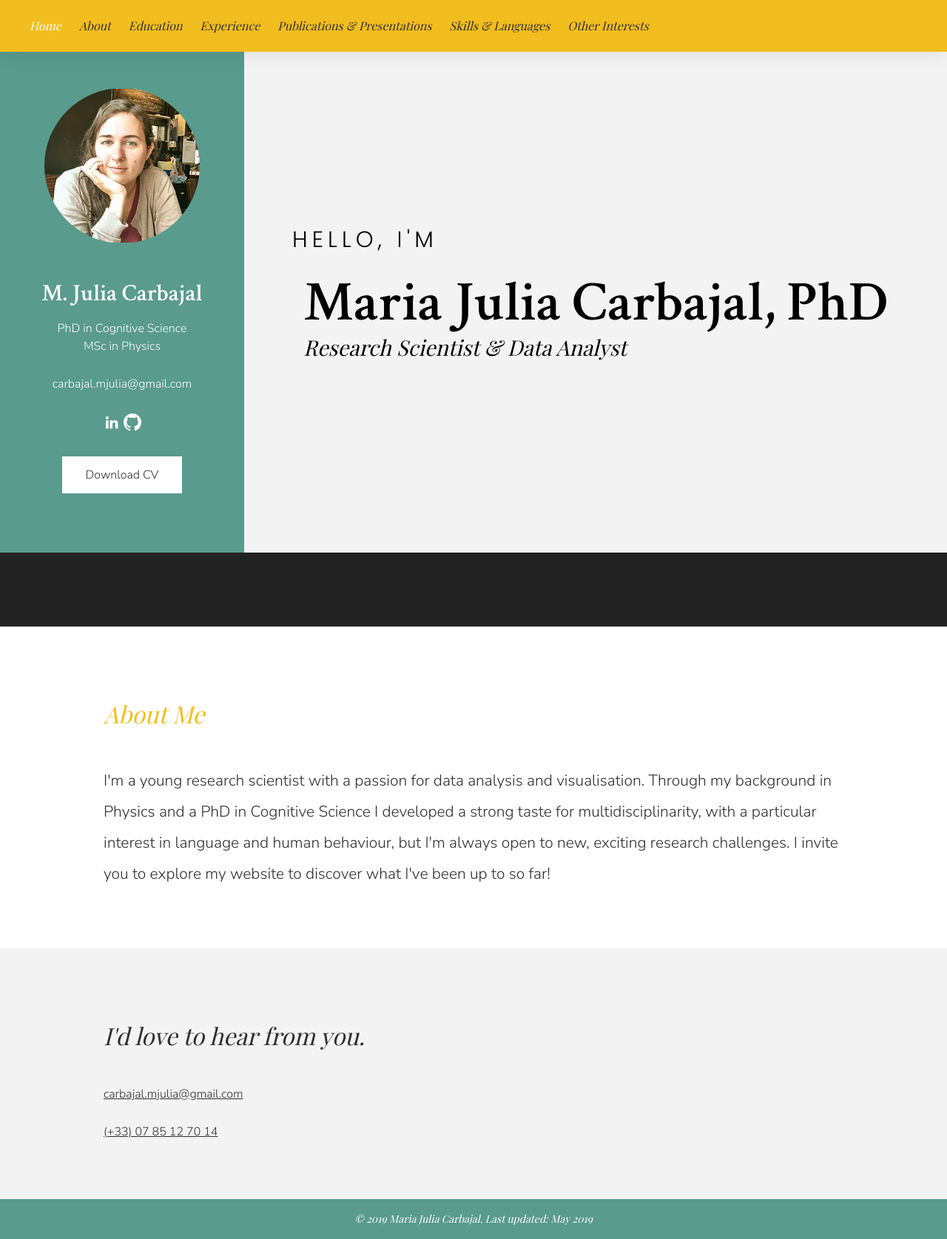
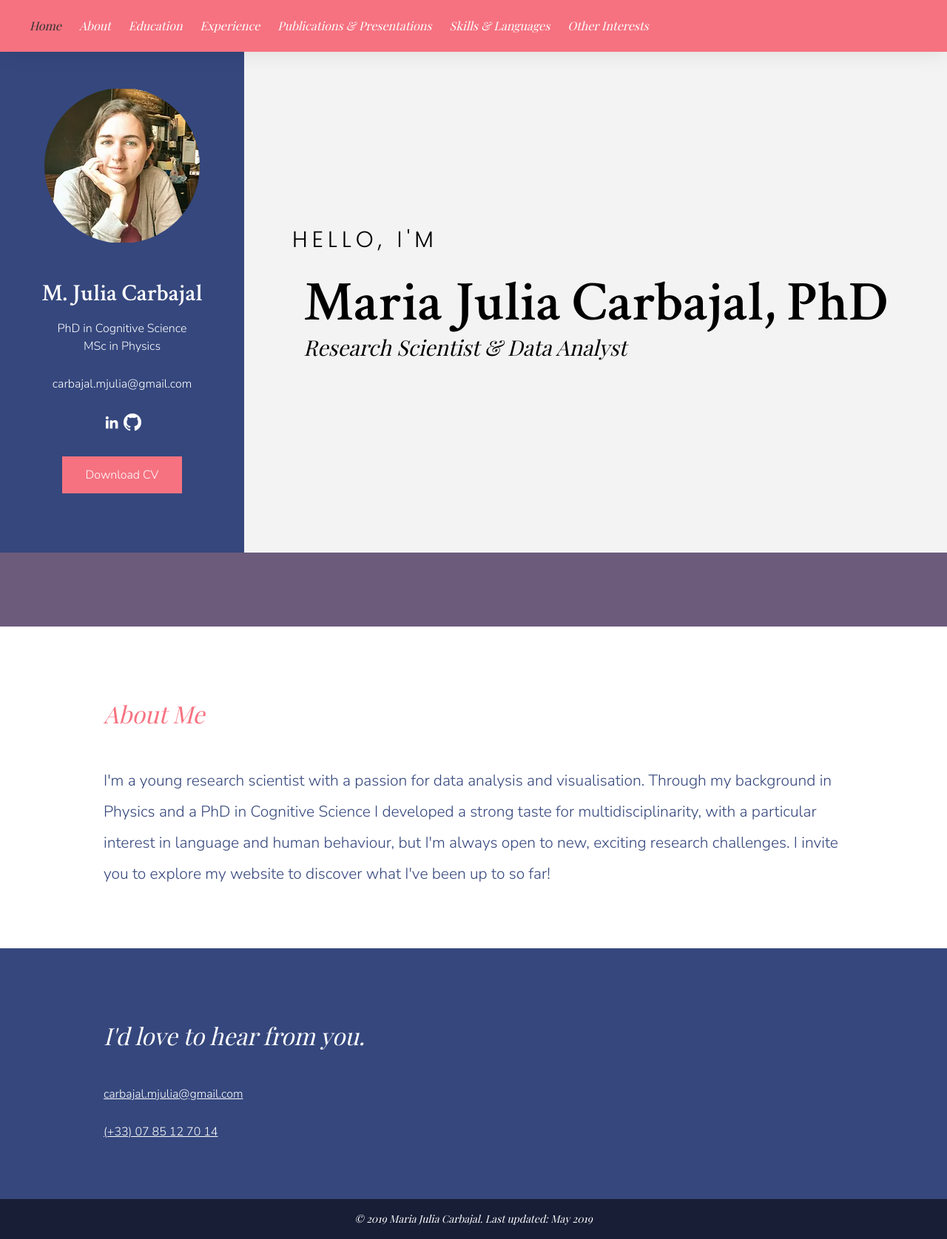
Before and after one commit to basaringaron/julie-website, a Jekyll site: the page built from _source/index.html, in a window 1280 px wide. Shown: the whole page at 74% size. Built offline with Jekyll 4.4.1, drawn with Linux system fonts in a browser that asks for light colours; some web fonts are replaced.

Commit message:
Themified colors

```diff
--- /dev/null
+++ b/_source/_sass/themes/_brasil.scss
@@ -0,0 +1,28 @@
+$charcoal: #2F2F30;
+$yellow: #F2BD1E;
+$teal: #599B8D;
+$light-gray: #F3F3F3;
+
+$button-color: $charcoal;
+$button-bg: white;
+$button-active-bg: $yellow;
+$button-active-color: white;
+
+$nav-bg: $yellow;
+$nav-link-color: $charcoal;
+$nav-link-active-color: $charcoal;
+
+$hero-section-border-bottom-color: $charcoal;
+$hero-bg: $light-gray;
+$hero-color: black;
+$hero-sidebar-bg: $teal;
+$hero-sidebar-color: white;
+
+$page-section-color: $charcoal;
+$page-section-heading-color: $yellow;
+$page-section-bg-alt: $light-gray;
+$page-section-color-alt: $charcoal;
+$page-section-heading-color-alt: $charcoal;
+
+$footer-bg: $teal;
+$footer-color: white;
--- /dev/null
+++ b/_source/_sass/themes/_sunset.scss
@@ -0,0 +1,31 @@
+$pink: #F67280;
+$blue: #35477D;
+$dark-blue: darken($blue, 20);
+$purple: #6C5B7B;
+$dark-pink: #C06C84;
+$gray: #313131;
+$light-gray: #F3F3F3;
+
+$button-bg: $pink;
+$button-color: white;
+$button-active-bg: white;
+$button-active-color: $pink;
+
+$nav-bg: $pink;
+$nav-link-color: white;
+$nav-link-active-color: $gray;
+
+$hero-section-border-bottom-color: $purple;
+$hero-bg: $light-gray;
+$hero-color: black;
+$hero-sidebar-bg: $blue;
+$hero-sidebar-color: white;
+
+$page-section-color: $blue;
+$page-section-heading-color: $pink;
+$page-section-bg-alt: $blue;
+$page-section-color-alt: white;
+$page-section-heading-color-alt: white;
+
+$footer-bg: $dark-blue;
+$footer-color: white;
--- a/_source/css/style.scss
+++ b/_source/css/style.scss
@@ -1,13 +1,9 @@
 ---
 # This section (Yaml) is required by Jekyll
 ---
-@import 'reset';
-
-// Colors
-$charcoal: #2F2F30;
-$yellow: #F2BD1E;
-$teal: #599B8D;
-$light-gray: #F3F3F3;
+@import "reset";
+//@import "themes/brasil";
+@import "themes/sunset";
 
 // Fonts
 $crimson-text: 'Crimson Text', serif;
@@ -16,7 +12,6 @@ $poppins: 'Poppins', sans-serif;
 $nunito: 'Nunito Sans', sans-serif;
 
 $nav-height: 70px;
-$nav-bg: $yellow;
 
 $nav-break-point: 900px;
 $hero-break-point: 800px;
@@ -52,9 +47,9 @@ strong {
 }
 
 .button {
-	background-color: white;
+	background-color: $button-bg;
 	padding: 1em 2em;
-	color: $charcoal !important;
+	color: $button-color !important;
 	position: relative;
 	z-index: 1;
 	outline: none;
@@ -70,19 +65,19 @@ strong {
 		width: 1em;
 		height: 1em;
 		border-radius: 50%;
-		background-color: $yellow;
+		background-color: $button-active-bg;
 		transform-origin: center;
 		transform: translate(-50%, -50%) scale(0);
 		transition: transform 0.3s ease-in-out;
 	}
 
-	&:hover {
+	&:hover, &:focus {
 		cursor: pointer;
-		color: white !important;
-	}
+		color: $button-active-color !important;
 
-	&:hover::before {
-		transform: translate(-50%, -50%) scale(15);
+		&::before {
+			transform: translate(-50%, -50%) scale(15);
+		}
 	}
 }
 
@@ -112,18 +107,18 @@ strong {
 	.nav-link {
 		display: block;
 		padding-right: 1.5em;
-		color: $charcoal;
+		color: $nav-link-color;
 		font-family: $playfair-display;
 		font-style: italic;
 		font-size: 16px;
 		text-decoration: none;
 
 		&:visited {
-			color: $charcoal;
+			color: $nav-link-color;
 		}
 
 		&:hover, &:active, &.active {
-			color: white;
+			color: $nav-link-active-color;
 		}
 	}
 
@@ -143,14 +138,12 @@ strong {
 			left: 0;
 			right: 0;
 			z-index: -1;
-
 			transform: translateY(-100%);
 			transition: transform 0.4s;
 			display: flex;
-			background-color: #f2bd1e;
+			background-color: $nav-bg;
 			flex-direction: column;
 			align-items: stretch;
-
 			line-height: 50px;
 			padding: 10px 20px;
 		}
@@ -168,7 +161,7 @@ strong {
 		}
 
 		.nav-title {
-			color: white;
+			color: $nav-link-active-color;
 			font-family: $playfair-display;
 			font-style: italic;
 			font-size: 20px;
@@ -219,7 +212,7 @@ strong {
 .hero {
 	display: flex;
 	flex-direction: row;
-	border-bottom: 100px solid #242323;
+	border-bottom: 100px solid $hero-section-border-bottom-color;
 	//height: calc(100vh - 70px);
 
 	a {
@@ -232,7 +225,7 @@ strong {
 }
 
 .hero-content {
-	background-color: $light-gray;
+	background-color: $hero-bg;
 	position: relative;
 	flex-grow: 1;
 	display: flex;
@@ -242,7 +235,7 @@ strong {
 	.big-intro {
 		z-index: 1;
 		margin: 50px 0;
-		color: black;
+		color: $hero-color;
 		font-size: calc((100vw - 330px) * 0.08);
 
 		@media screen and (max-width: $hero-break-point) {
@@ -278,6 +271,7 @@ strong {
 	}
 }
 
+// Polygon animation canvas
 #hero-background {
 	position: absolute;
 	top: 0;
@@ -286,14 +280,13 @@ strong {
 	bottom: 0;
 	width: 100%;
 	height: 100%;
-	//background: red;
 }
 
 .hero-sidebar {
 	width: 330px;
 	flex-shrink: 0;
-	background-color: $teal;
-	color: white;
+	background-color: $hero-sidebar-bg;
+	color: $hero-sidebar-color;
 	display: flex;
 	flex-direction: column;
 	align-items: center;
@@ -306,7 +299,7 @@ strong {
 	}
 
 	a {
-		color: white;
+		color: $hero-sidebar-color;
 	}
 
 	p {
@@ -331,7 +324,7 @@ strong {
 
 .page-section {
 	padding: 50px 40px;
-	color: $charcoal;
+	color: $page-section-color;
 
 	&.large-font {
 		font-size: 21px;
@@ -341,16 +334,19 @@ strong {
 	}
 
 	&.color2 {
-		//background-color: #beded7;
-		background-color: #f3f3f3;
+		background-color: $page-section-bg-alt;
 
-		h1 {
-			color: $charcoal;
+		p {
+			color: $page-section-color-alt;
+		}
+
+		h1, h2 {
+			color: $page-section-heading-color-alt;
 		}
 	}
 
 	h1, h2 {
-		color: rgb(242, 189, 30);
+		color: $page-section-heading-color;
 	}
 
 	h1 {
@@ -367,7 +363,7 @@ strong {
 
 	.content {
 		max-width: 1000px;
-		margin:auto;
+		margin: auto;
 	}
 }
 
@@ -404,12 +400,12 @@ strong {
 
 .footer {
 	min-height: 54px;
-	display:flex;
+	display: flex;
 	justify-content: center;
 	align-items: center;
-	background-color: #599b8d;
+	background-color: $footer-bg;
 	text-align: center;
-	color: white;
+	color: $footer-color;
 	font-family: $playfair-display;
 	font-style: italic;
 	font-size: 14px;
```
